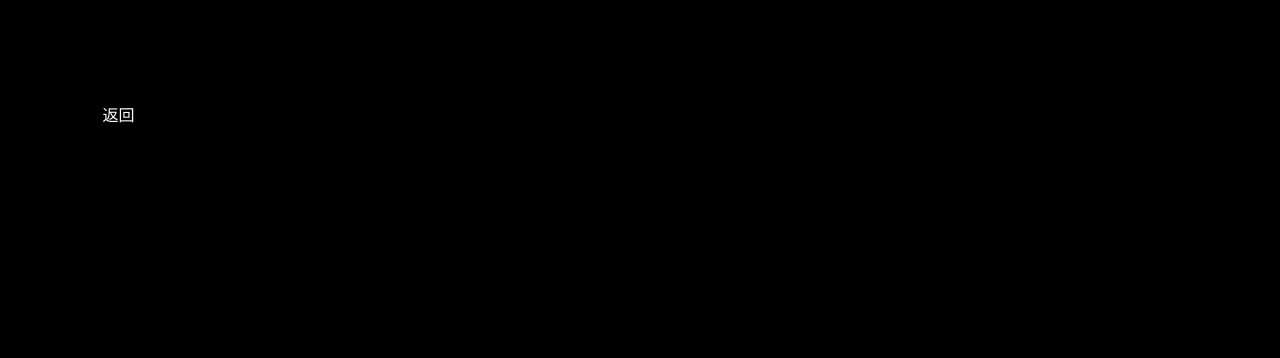
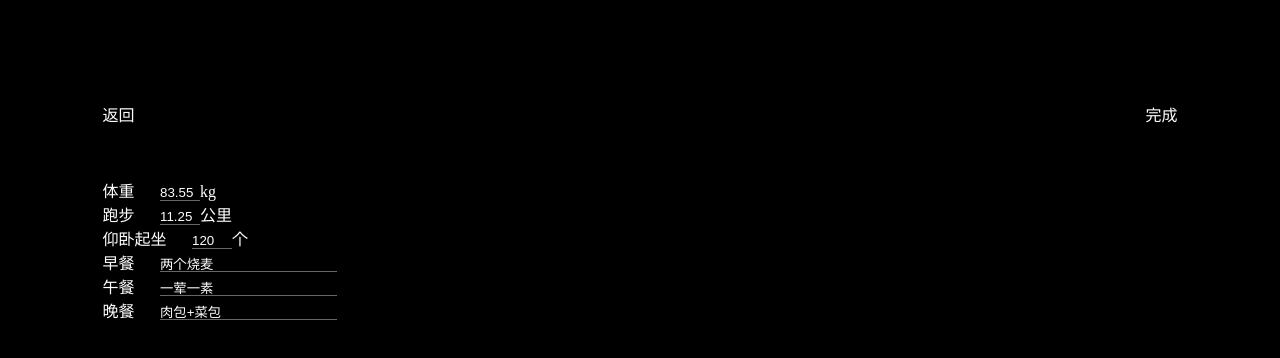
Before and after one commit to tovinping/mylog, a Next.js app: page /editor in a window 1280 px wide. Shown: the top 358 px of the page. Built offline with nearby package versions, Linux system fonts and the light colour scheme.

Commit message:
编辑页面更新

```diff
--- a/components/icons/index.tsx
+++ b/components/icons/index.tsx
@@ -5,5 +5,4 @@ export { default as XIcon } from './x';
 export { default as LoadingDots } from './loading-dots';
 export { default as CheckInCircleIcon } from './check-in-circle';
 export { default as CheckIcon } from './check';
-export { default as EditIcon } from './edit';
 export { default as AlertCircleIcon } from './alert-circle';
--- a/components/layout/directory.tsx
+++ b/components/layout/directory.tsx
@@ -3,7 +3,6 @@ import useSWR from 'swr';
 import fetcher from '@/lib/fetcher';
 import { useDebounce } from '@/lib/hooks/use-debounce';
 import { useState } from 'react';
-import { EditIcon, SearchIcon } from '@/components/icons';
 import DirectoryResults from './directory-results';
 import style from './directory.module.scss'
 
@@ -31,13 +30,11 @@ export default function Directory({
         <p>
           共有{totalUsers}条数据
         </p>
-        <EditIcon className={style.editorIcon} />
         </div>
         <form className="py-8 flex space-x-4" action="#">
           <div className="flex-1 min-w-0">
             <div className="relative shadow-sm border-0 border-b-dark-accent-2 rounded-none border-b-[1px] ">
               <div className="absolute bg-black inset-y-0 left-0 pl-3 flex items-center pointer-events-none">
-                <SearchIcon className="h-4 w-4 text-dark-accent-3" />
               </div>
               <input
                 type="search"
--- a/components/logList/index.module.scss
+++ b/components/logList/index.module.scss
@@ -2,7 +2,6 @@
   width: 100%;
   flex: 1;
   overflow-y: auto;
-  background-color: black;
 }
 
 .listItem {
--- a/pages/_app.css
+++ b/pages/_app.css
@@ -1,4 +1,6 @@
 * {
   margin: 0;
   padding: 0;
+  box-sizing: border-box;
+  list-style: none;
 }
--- a/pages/editor.module.scss
+++ b/pages/editor.module.scss
@@ -1,27 +1,41 @@
-.editor{
+.editor {
   width: 100vw;
   height: 100vh;
   padding: 8vw;
-  transition: all 0.3s linear;
-  background-color: black;
+  overflow: hidden;
 }
-.visible{
+
+.visible {
   bottom: -0;
 }
-.hidden{
+
+.hidden {
   bottom: -100vh;
 }
+
 .title {
   display: flex;
   justify-content: space-between;
   margin-bottom: 4vw;
 }
-.textarea{
-  width: 100%;
-  height: 50vh;
-  background-color: transparent;
-  border: none;
-  outline: none !important;
-  box-shadow: none !important;
-  padding: 0;
+
+.list {
+
+  li>span {
+    margin-right: 2vw;
+  }
+
+  input {
+    background-color: transparent;
+    border: none;
+    outline: none !important;
+    box-shadow: none !important;
+    border-bottom: 1px solid #666;
+    color: #fff;
+  }
 }
+.weight,.running,.sitUps{
+  input{
+    width: 40px;
+  }
+}
--- a/pages/editor.tsx
+++ b/pages/editor.tsx
@@ -1,35 +1,82 @@
 import { GetStaticProps } from 'next'
 import { useRouter } from 'next/router';
-import { useCallback, useEffect, useRef } from 'react'
+import { useCallback, useEffect, useRef, useState } from 'react'
 import classnames from 'classnames'
 import { defaultMetaProps } from '@/components/layout/meta';
 
 import style from './editor.module.scss'
 import fetcher from '@/lib/fetcher';
 const temp = `测试数据`
+interface IInfo {
+  /**
+   * 体重
+   */
+  weight: string;
+  /**
+   * 早餐
+   */
+  breakfast: string
+  /**
+   * 午餐
+   */
+  lunch: string
+  /*
+   * 晚餐
+   */
+  dinner: string
+  /**
+   * 跑步
+   */
+  running: string
+  /**
+   * 仰卧起坐
+   */
+  sitUps: string
+}
 export default function Editor() {
   const router = useRouter()
-  const inputRef = useRef<HTMLTextAreaElement>(null)
-  useEffect(() => {
-    if (!inputRef.current) return;
-    inputRef.current.value = temp
-  }, [])
-  // const { data: searchedUsers } = useSWR<UserProps[] | null>(
-  //   `api/user`,
-  //   fetcher,
-  // );
+  const [info, setInfo] = useState<IInfo>({ weight: '83.55', breakfast: '两个烧麦', lunch: '一荤一素', dinner: '肉包+菜包', running: '11.25', sitUps: '120' })
+
   const handPublish = useCallback(() => {
-    if (!inputRef.current) return;
-    const content = inputRef.current.value
-    fetcher('/api/user', { method: "PUT", body: JSON.stringify({ content}), headers: { 'Content-Type': 'application/json' }})
+    fetcher('/api/user', { method: "PUT", body: JSON.stringify({ info }), headers: { 'Content-Type': 'application/json' } })
     router.back()
   }, [router])
+
   return (<div className={classnames(style.editor)}>
     <div className={style.title}>
       <span onClick={handPublish}>返回</span>
       <span onClick={handPublish}>完成</span>
     </div>
-    <textarea ref={inputRef} className={style.textarea} />
+    <ul className={style.list}>
+      <li className={style.weight}>
+        <span>体重</span>
+        <input type="text" value={info.weight} width={20} onChange={e => setInfo({ ...info, weight: e.target.value })} />
+        <span>kg</span>
+      </li>
+      <li className={style.running}>
+        <span>跑步</span>
+        <input type="text" value={info.running} width={20} onChange={e => setInfo({ ...info, running: e.target.value })} />
+        <span>公里</span>
+      </li>
+      <li className={style.sitUps}>
+        <span>仰卧起坐</span>
+        <input type="text" value={info.sitUps} width={20} onChange={e => setInfo({ ...info, sitUps: e.target.value })} />
+        <span>个</span>
+      </li>
+      <li>
+        <span>早餐</span>
+        <input type="text" value={info.breakfast} width={20} onChange={e => setInfo({ ...info, breakfast: e.target.value })} />
+      </li>
+      <li>
+        <span>午餐</span>
+        <input type="text" value={info.lunch} width={20} onChange={e => setInfo({ ...info, lunch: e.target.value })} />
+      </li>
+      <li>
+        <span>晚餐</span>
+        <input type="text" value={info.dinner} width={20} onChange={e => setInfo({ ...info, dinner: e.target.value })} />
+      </li>
+
+    </ul>
   </div>)
 }
 
--- a/pages/index.module.scss
+++ b/pages/index.module.scss
@@ -18,8 +18,3 @@
     justify-content: space-between;
   }
 }
-.edit{
-  position: absolute;
-  bottom: 10vw;
-  right: 6vw;
-}
```
Also changed, not shown: components/icons/edit.tsx (deleted, +0 -18 lines), pages/index.tsx (+3 -5 lines).
